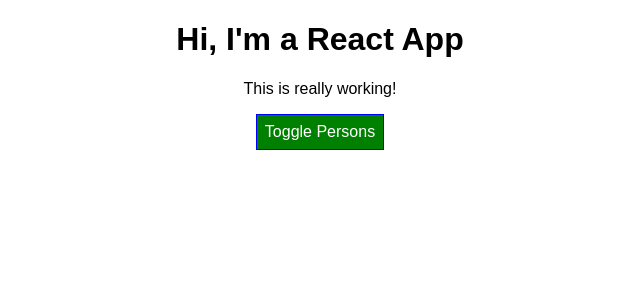
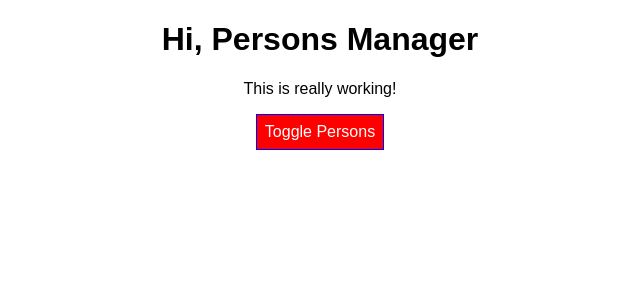
Before and after one commit to ibou/react-complete-guide, a React app: page / in a window 1280 px wide. Shown: the top 300 px of the page, without its empty margins (320-960 px from the left). Built offline with nearby package versions, Linux system fonts and the light colour scheme.

Commit message:
structure Ok

```diff
--- a/src/App.css
+++ /dev/null
@@ -1,33 +0,0 @@
-.App {
-  text-align: center;
-}
-
-.red {
-  color: red;
-}
-
-.bold {
-  font-weight: bold;
-}
-
-.App button {
-  background-color: green;
-  color: white;
-  font: inherit;
-  border: 1px solid blue;
-  padding: 8px;
-  cursor: pointer;
-}
-
-.App button:hover {
-  background-color: lightgreen;
-  color: black;
-}
-
-.App button.Red {
-  background-color: red;
-}
-
-.App button.Red:hover {
-  background-color: salmon;
-}
--- a/src/App.js
+++ /dev/null
@@ -1,97 +0,0 @@
-import React, { Component } from 'react';
-
-import './App.css';
-import Person from './Person/Person';
-import ErrorBoundary from './ErrorBoundary/ErrorBoundary';
-
-class App extends Component {
-  state = {
-    persons: [
-      { id: 'asfa1', name: 'Max', age: 28 },
-      { id: 'vasdf1', name: 'Manu', age: 29 },
-      { id: 'asdf11', name: 'Stephanie', age: 26 }
-    ],
-    otherState: 'some other value',
-    showPersons: false
-  };
-
-
-  nameChangedHandler = (event, id) => {
-    const personIndex = this.state.persons.findIndex(p => {
-      return p.id === id;
-    });
-
-    const person = {
-      ...this.state.persons[personIndex]
-    };
-
-    // const person = Object.assign({}, this.state.persons[personIndex]);
-
-    person.name = event.target.value;
-
-    const persons = [...this.state.persons];
-    persons[personIndex] = person;
-
-    this.setState({ persons: persons });
-  };
-
-  deletePersonHandler = personIndex => {
-    // const persons = this.state.persons.slice();
-    const persons = [...this.state.persons];
-    persons.splice(personIndex, 1);
-    this.setState({ persons: persons });
-  };
-
-  togglePersonsHandler = () => {
-    const doesShow = this.state.showPersons;
-    this.setState({ showPersons: !doesShow });
-  };
-
-  render() {
-    let persons = null;
-    let btnClass = '';
-
-    if (this.state.showPersons) {
-      persons = (
-        <div>
-          {this.state.persons.map((person, index) => {
-            return (<ErrorBoundary key={person.id}>
-              <Person
-                click={() => this.deletePersonHandler(index)}
-                name={person.name}
-                age={person.age}
-                key={person.id}
-                changed={event => this.nameChangedHandler(event, person.id)}
-              /></ErrorBoundary>
-            );
-          })}
-        </div>
-      );
-
-      btnClass = 'Red';
-      console.log("object==",btnClass)
-    }
-
-    const assignedClasses = [];
-    if (this.state.persons.length <= 2) {
-      assignedClasses.push('red'); // classes = ['red']
-    }
-    if (this.state.persons.length <= 1) {
-      assignedClasses.push('bold'); // classes = ['red', 'bold']
-    }
-
-    return (
-      <div className="App">
-        <h1>Hi, I'm a React App</h1>
-        <p className={assignedClasses.join(' ')}>This is really working!</p>
-        <button className={btnClass} onClick={this.togglePersonsHandler}>
-          Toggle Persons
-        </button>
-        {persons}
-      </div>
-    );
-    // return React.createElement('div', {className: 'App'}, React.createElement('h1', null, 'Does this work now?'));
-  }
-}
-
-export default App;
--- /dev/null
+++ b/src/components/Cockpit/Cockpit.css
@@ -0,0 +1,30 @@
+
+.red {
+    color: red;
+  }
+
+  .bold {
+    font-weight: bold;
+  }
+
+  .Cockpit button {
+    background-color: green;
+    color: white;
+    font: inherit;
+    border: 1px solid blue;
+    padding: 8px;
+    cursor: pointer;
+  }
+
+  .Cockpit button:hover {
+    background-color: lightgreen;
+    color: black;
+  }
+
+  .Cockpit button.Red {
+    background-color: red;
+  }
+
+  .Cockpit button.Red:hover {
+    background-color: salmon;
+  }
--- /dev/null
+++ b/src/components/Cockpit/Cockpit.js
@@ -0,0 +1,35 @@
+import React from 'react'
+import './Cockpit.css'
+
+const cockpit = (props) => {
+
+    let btnClass = '';
+    const assignedClasses = [];
+
+    if (props.showPersons) {
+        btnClass = 'Red';
+    }
+    if (props.persons.length <= 2) {
+        assignedClasses.push('red'); // classes = ['red']
+    }
+    if (props.persons.length <= 1) {
+        assignedClasses.push('bold'); // classes = ['red', 'bold']
+    }
+
+
+    btnClass = 'Red';
+
+    return (
+        <div className="Cockpit">
+            <h1>Hi, {props.title}</h1>
+            <p className={assignedClasses.join(' ')}>This is really working!</p>
+            <button
+                className={btnClass}
+                onClick={() => props.toggle()}
+            >
+                Toggle Persons
+        </button>
+        </div>
+    )
+}
+export default cockpit;
--- a/src/Person/Person.js
+++ b/src/components/Persons/Person/Person.js
@@ -1,13 +1,7 @@
 
 import React from 'react';
 import './Person.css';
-const Person = (props) => {
-
-    const rnd = Math.random();
-    if(rnd > 0.7){
-        throw new Error("A error is here ! ");
-    }
-
+const person = (props) => {
     return (
         <div className="Person">
             <p onClick={props.click}>I'm {props.name} and I am {props.age} years old!</p>
@@ -17,4 +11,4 @@
     )
 }
 
-export default Person;
+export default person;
--- /dev/null
+++ b/src/components/Persons/Persons.js
@@ -0,0 +1,16 @@
+import React from 'react';
+import Person from "./Person/Person";
+
+const persons = (props) => props.persons.map((person, index) => {
+    return (
+      <Person
+        name={person.name}
+        age={person.age}
+        key={person.id}
+        click={() => props.clicked(index)}
+        changed={event => props.changed(event, person.id)}
+      />
+    );
+  })
+
+export default persons;
--- /dev/null
+++ b/src/containers/App.css
@@ -0,0 +1,3 @@
+.App {
+  text-align: center;
+}
--- /dev/null
+++ b/src/containers/App.js
@@ -0,0 +1,85 @@
+import React, { Component } from 'react';
+
+import './App.css';
+import Persons from '../components/Persons/Persons';
+import Cockpit from '../components/Cockpit/Cockpit';
+class App extends Component {
+
+
+  state = {
+    persons: [
+      { id: 'asfa1', name: 'Max', age: 28 },
+      { id: 'vasdf1', name: 'Manu', age: 29 },
+      { id: 'asdf11', name: 'Stephanie', age: 26 }
+    ],
+    otherState: 'some other value',
+    showPersons: false
+  };
+
+
+  nameChangedHandler = (event, id) => {
+    const personIndex = this.state.persons.findIndex(p => {
+      return p.id === id;
+    });
+
+    const person = {
+      ...this.state.persons[personIndex]
+    };
+
+    // const person = Object.assign({}, this.state.persons[personIndex]);
+
+    person.name = event.target.value;
+
+    const persons = [...this.state.persons];
+    persons[personIndex] = person;
+
+    this.setState({ persons: persons });
+  };
+
+  deletePersonHandler = personIndex => {
+    // const persons = this.state.persons.slice();
+    const persons = [...this.state.persons];
+    persons.splice(personIndex, 1);
+    this.setState({ persons: persons });
+  };
+
+  togglePersonsHandler = () => {
+    const doesShow = this.state.showPersons;
+    this.setState({ showPersons: !doesShow });
+  };
+
+  render() {
+    let persons = null;
+
+    if (this.state.showPersons) {
+      persons = (
+        <div>
+          <Persons
+            persons={this.state.persons}
+            clicked={this.deletePersonHandler}
+            changed={this.nameChangedHandler}
+          />
+
+        </div>
+      );
+
+    }
+
+
+    return (
+      <div className="App">
+         <Cockpit
+
+          title={this.props.appTitle}
+          toggle={this.togglePersonsHandler}
+          showPersons={this.state.showPersons}
+          persons={this.state.persons}
+
+         />
+        {persons}
+      </div>
+    );
+  }
+}
+
+export default App;
--- a/src/index.js
+++ b/src/index.js
@@ -1,11 +1,11 @@
 import React from 'react';
 import ReactDOM from 'react-dom';
 import './index.css';
-import App from './App';
+import App from './containers/App';
 import * as serviceWorker from './serviceWorker';
 
 ReactDOM.render(
-    <App /> ,
+    <App appTitle="Persons Manager"/> ,
   document.getElementById('root')
 );
 
```
Also changed, not shown: src/components/Persons/Person/Person.css (renamed from src/Person/Person.css), 1 other file (tests, documents, lock files or other folders).
